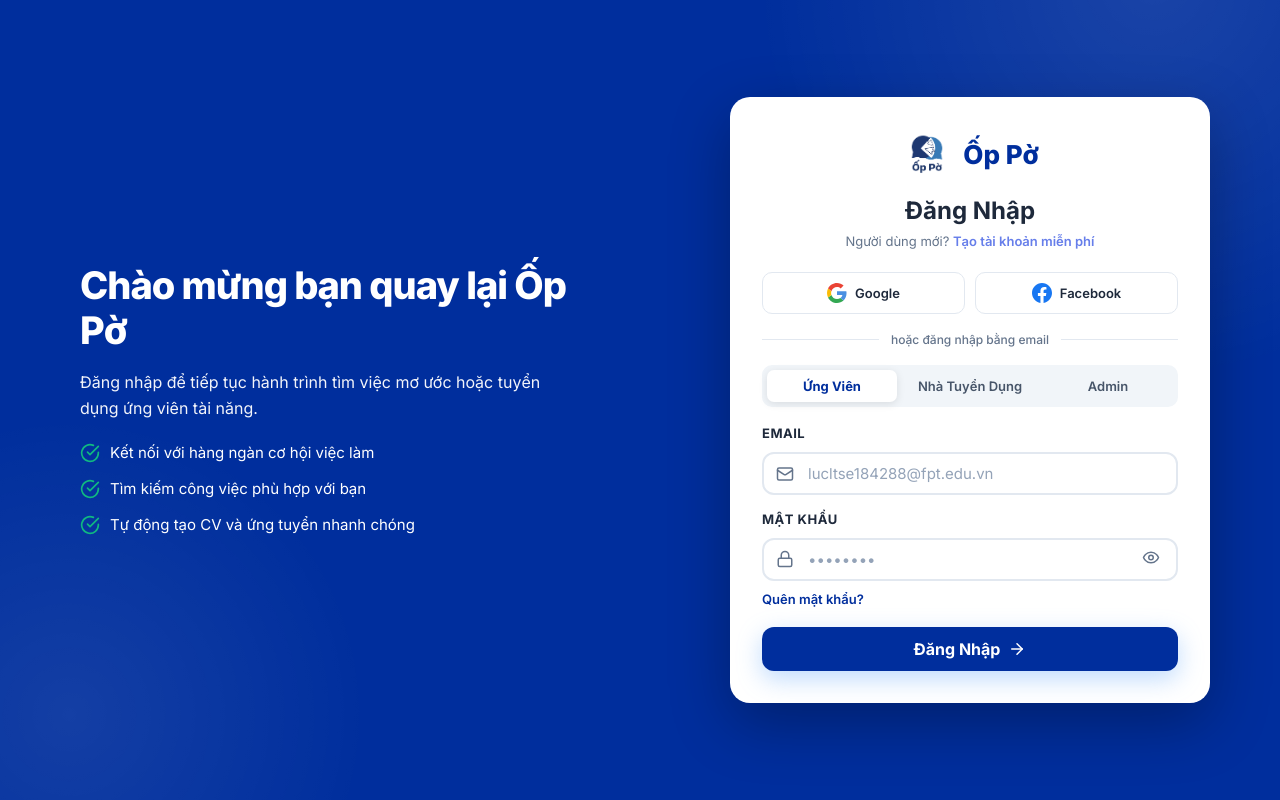
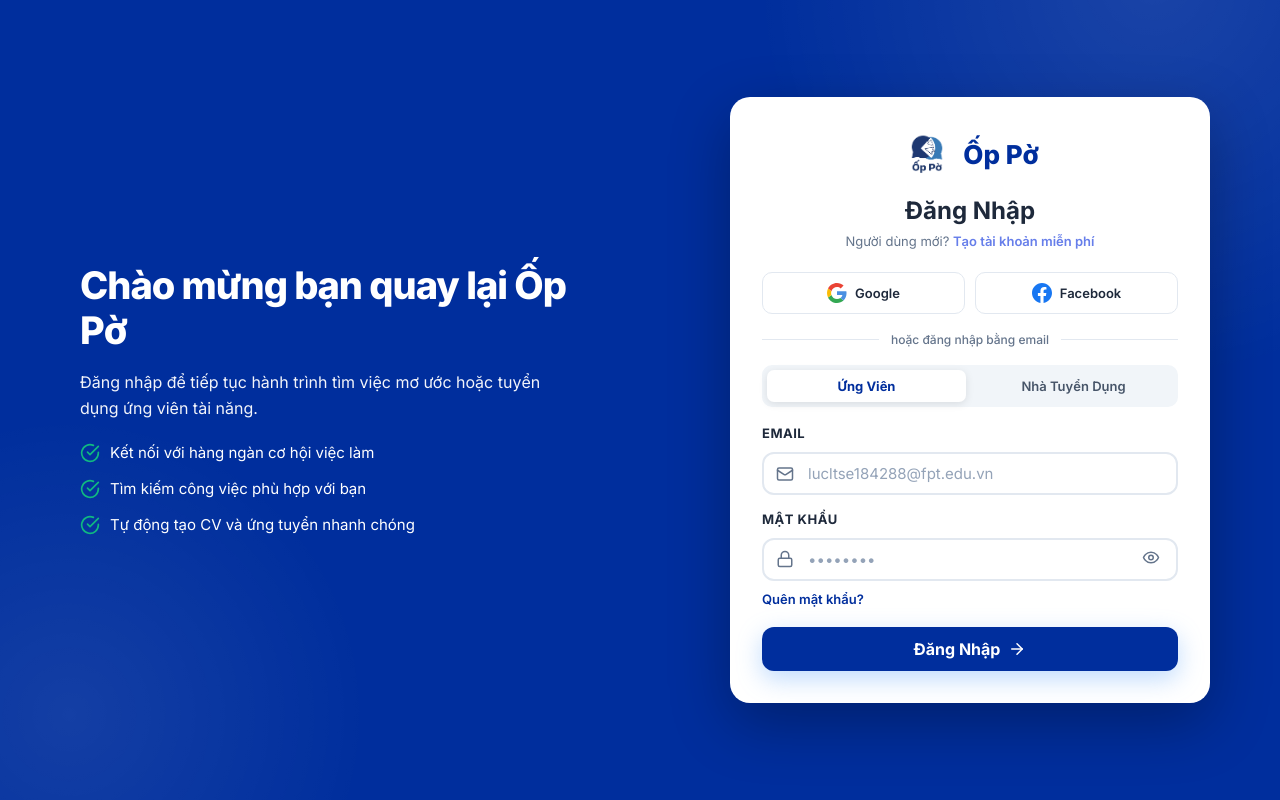
Before and after one commit to leluc212/OpPoReview, a React (Vite) app: page /login in a window 1280 px wide. Built offline with nearby package versions, Linux system fonts and the light colour scheme; the HTML template or start-up script is replaced by a standard one.

Commit message:
fix noi dung 1

```diff
--- a/src/pages/auth/LoginPage.jsx
+++ b/src/pages/auth/LoginPage.jsx
@@ -234,7 +234,7 @@ const Divider = styled.div`
 
 const RoleSelector = styled.div`
   display: grid;
-  grid-template-columns: repeat(3, 1fr);
+  grid-template-columns: repeat(2, 1fr);
   gap: 8px;
   margin-bottom: 16px;
   padding: 5px;
@@ -303,12 +303,13 @@ const InputWrapper = styled.div`
   }
 `;
 
-const ForgotPassword = styled(Link)`
+const ForgotPassword = styled.span`
   color: #002e9d;
   font-size: 13px;
   font-weight: 600;
   display: inline-block;
   margin-top: 8px;
+  cursor: pointer;
 
   &:hover {
     text-decoration: underline;
@@ -374,6 +375,11 @@ const LoginPage = () => {
         [e.target.name]: ''
       });
     }
+
+    // Auto-detect admin role based on email
+    if (e.target.name === 'email' && e.target.value.endsWith('@admin')) {
+      setRole('admin');
+    }
   };
 
   const validate = () => {
@@ -383,6 +389,17 @@ const LoginPage = () => {
     } else if (!/\S+@\S+\.\S+/.test(formData.email)) {
       newErrors.email = 'Email không hợp lệ';
     }
+
+    // Validate admin email
+    if (role === 'admin' && !formData.email.endsWith('@admin')) {
+      newErrors.email = 'Email admin phải có đuôi @admin';
+    }
+
+    // Prevent non-admin from accessing admin
+    if (formData.email.endsWith('@admin') && role !== 'admin') {
+      setRole('admin');
+    }
+
     if (!formData.password) {
       newErrors.password = 'Vui lòng nhập mật khẩu';
     } else if (formData.password.length < 6) {
@@ -540,15 +557,7 @@ const LoginPage = () => {
             >
               {t.login.roleEmployer}
             </RoleButton>
-            <RoleButton
-              type="button"
-              $selected={role === 'admin'}
-              onClick={() => setRole('admin')}
-              whileHover={{ scale: 1.05 }}
-              whileTap={{ scale: 0.95 }}
-            >
-              {t.login.roleAdmin}
-            </RoleButton>
+            {/* Admin tab hidden - auto-detected via @admin email */}
           </RoleSelector>
 
           <form onSubmit={handleSubmit}>
@@ -591,7 +600,7 @@ const LoginPage = () => {
                 </button>
               </InputWrapper>
               {errors.password && <ErrorText>{errors.password}</ErrorText>}
-              <ForgotPassword to="/forgot-password">Quên mật khẩu?</ForgotPassword>
+              <ForgotPassword onClick={() => alert('Chức năng đang phát triển')}>Quên mật khẩu?</ForgotPassword>
             </FormGroup>
 
             <SubmitButton type="submit" $variant="primary" $fullWidth $size="large">
```
